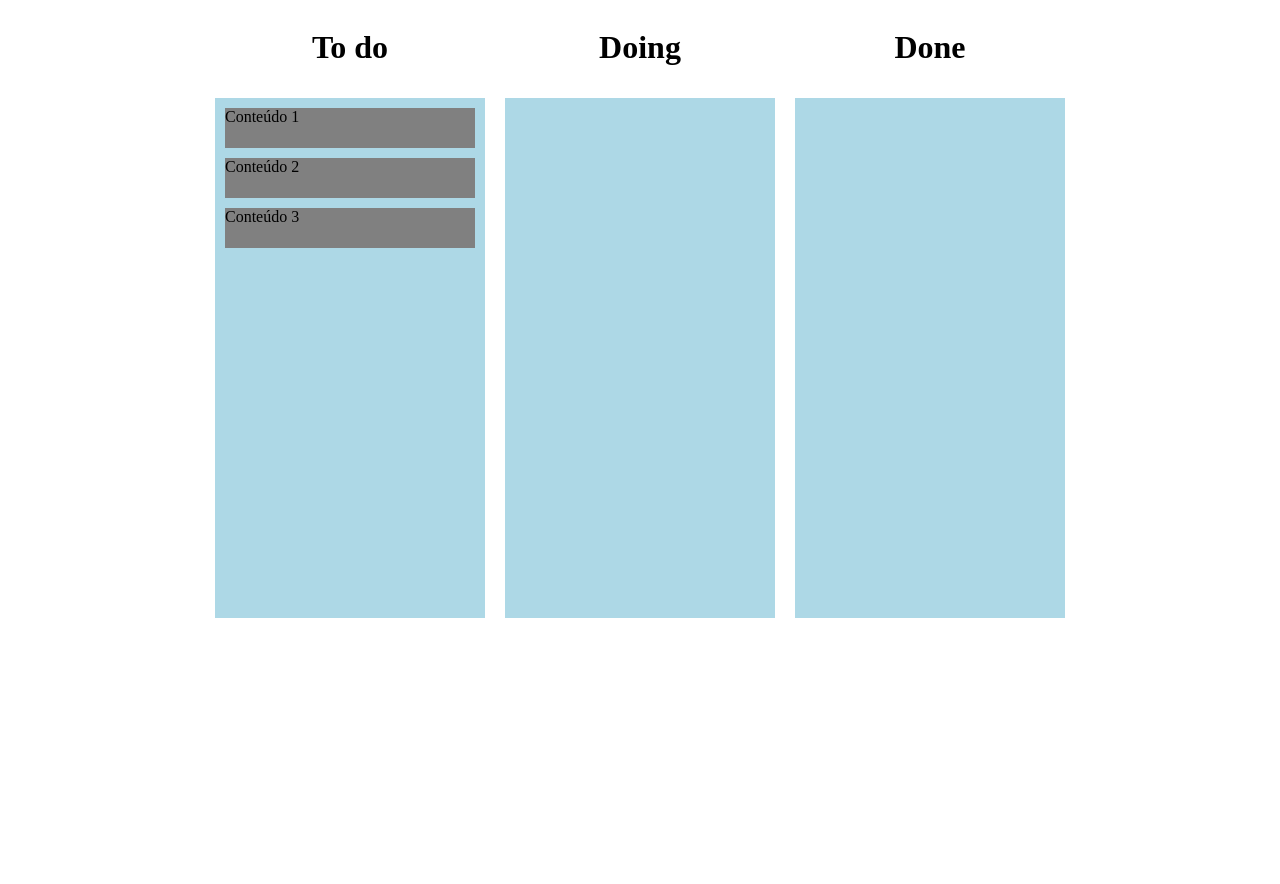
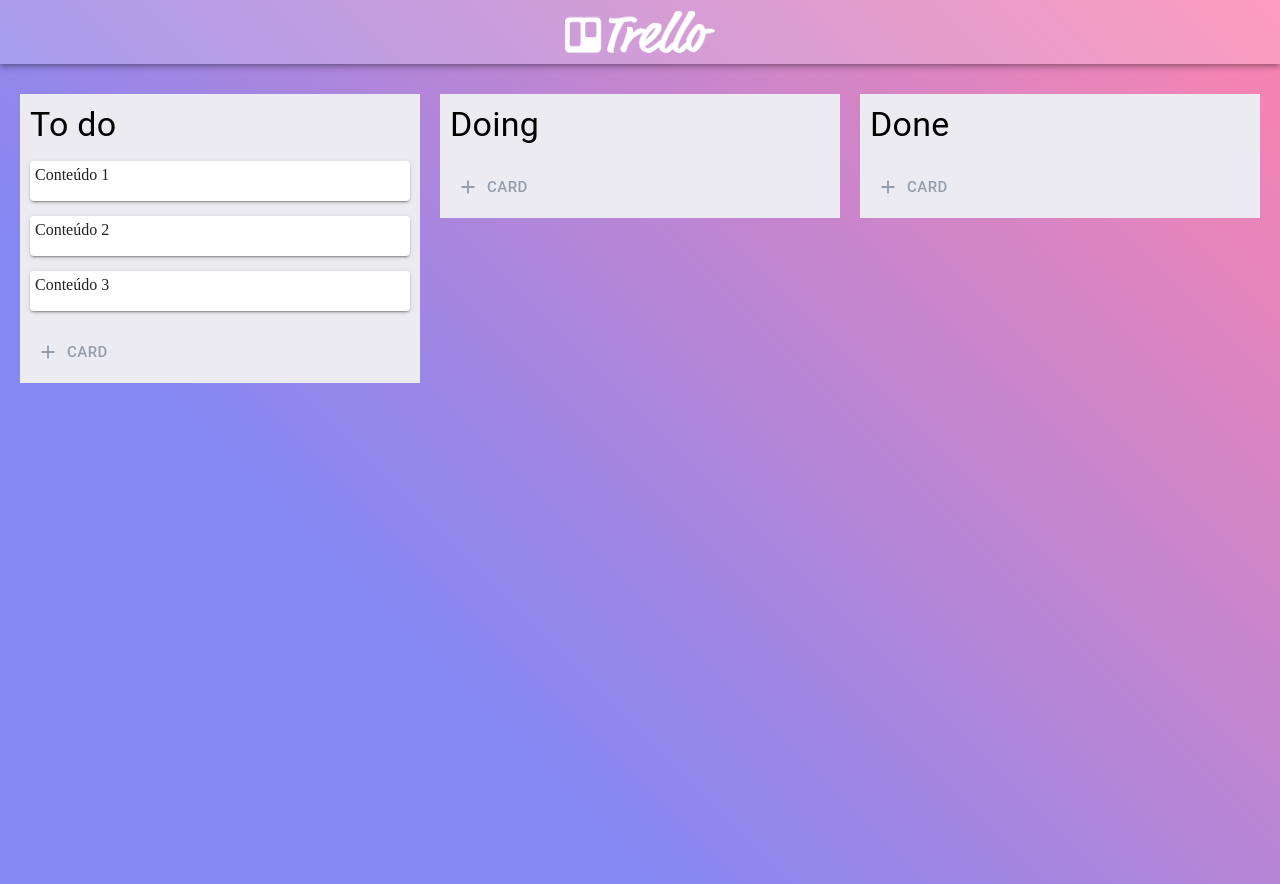
Before and after one commit to Darlan0307/Projects, a React (Vite) app in the folder trello-clone/: page / in a window 1280 px wide. Before the commit the page ends 800 px from the top, so only its background shows below. Built offline with nearby package versions, Linux system fonts and the light colour scheme.

Commit message:
Design do clone quase pronto

```diff
--- a/trello-clone/package.json
+++ b/trello-clone/package.json
@@ -10,6 +10,10 @@
     "preview": "vite preview"
   },
   "dependencies": {
+    "@emotion/react": "^11.11.1",
+    "@emotion/styled": "^11.11.0",
+    "@mui/icons-material": "^5.14.16",
+    "@mui/material": "^5.14.16",
     "react": "^17.0.2",
     "react-beautiful-dnd": "^13.1.1",
     "react-dom": "^17.0.2"
--- a/trello-clone/src/App.jsx
+++ b/trello-clone/src/App.jsx
@@ -1,8 +1,11 @@
 
+import { Box, Button, Paper, Typography } from "@mui/material";
 import { useState } from "react";
 import { DragDropContext } from "react-beautiful-dnd";
 import { Droppable } from "react-beautiful-dnd";
 import { Draggable } from "react-beautiful-dnd";
+import NavBar from "./components/NavBar";
+import AddIcon from '@mui/icons-material/Add';
 
 const inicialItems = [
   { id: "111", content: "Conteúdo 1" },
@@ -79,41 +82,53 @@
   };
 
   return (
-    <div style={{ display: "flex", justifyContent: "center" }}>
+    <Box style={{ backgroundImage: "linear-gradient(45deg,#8587f3 30%,#fd84ae 100%)" }}>
+    <NavBar/>
+    <Box display="flex" justifyContent="center" height="100vh" >
       <DragDropContext onDragEnd={onDragEnd}>
         {columns.map((column) => (
-          <div style={{ display: "flex", flexDirection: "column", alignItems: "center" }}>
-            <h1>{column.name}</h1>
+          <Box style={{ display: "flex", flexDirection: "column", alignItems: "center" }}>
+
             <Droppable droppableId={column.id} key={column.id}>
               {(provided) => (
-                <div ref={provided.innerRef} style={{ backgroundColor: "lightblue", width: 250, height: 500, padding: 10, margin: 10 }}>
+                <Box style={{ backgroundColor: "#ebebf1", width: 400, height:"fit-content", padding: 10, margin: 10 }}>
+                  <Typography variant="h4">{column.name}</Typography>
+                  <Box ref={provided.innerRef} width="100%" height="100%">
+
+
                   {column.items.map((item, index) => (
                     <Draggable draggableId={item.id} index={index} key={item.id}>
                       {(provided) => (
-                        <div
+                        <Paper
+                          elevation={2}
                           {...provided.dragHandleProps}
                           {...provided.draggableProps}
                           ref={provided.innerRef}
                           style={{
-                            backgroundColor: "gray",
                             height: 40,
-                            marginBottom: 10,
+                            marginTop: 15,
+                            padding: 5,
                             ...provided.draggableProps.style,
                           }}
                         >
                           {item.content}
-                        </div>
+                        </Paper>
                       )}
                     </Draggable>
                   ))}
                   {provided.placeholder}
-                </div>
+                  <Button sx={{ marginTop: "20px", color:"#959dab" }} size="large" startIcon={<AddIcon />}>
+  CARD
+</Button>
+                  </Box>
+                </Box>
               )}
             </Droppable>
-          </div>
+          </Box>
         ))}
       </DragDropContext>
-    </div>
+    </Box>
+    </Box>
   );
 }
 
--- /dev/null
+++ b/trello-clone/src/components/NavBar/index.jsx
@@ -0,0 +1,36 @@
+import * as React from 'react';
+import AppBar from '@mui/material/AppBar';
+import Box from '@mui/material/Box';
+import Toolbar from '@mui/material/Toolbar';
+import Typography from '@mui/material/Typography';
+import Button from '@mui/material/Button';
+import IconButton from '@mui/material/IconButton';
+import MenuIcon from '@mui/icons-material/Menu';
+
+export default function NavBar() {
+  return (
+    <Box sx={{ flexGrow: 1, marginBottom:"20px" }}>
+      <AppBar position="static" sx={{ backgroundColor: "#ffffff31" }}>
+        <Toolbar>
+            <Box display="flex" justifyContent="center" width="100%">
+
+                <Box component="img" width="150px" src="/assets/trello-logo.png"/>
+            </Box>
+          {/* <IconButton
+            size="large"
+            edge="start"
+            color="inherit"
+            aria-label="menu"
+            sx={{ mr: 2 }}
+          >
+            <MenuIcon />
+          </IconButton> */}
+          {/* <Typography variant="h6" component="div" sx={{ flexGrow: 1 }}>
+            News
+          </Typography> */}
+          {/* <Button color="inherit">Login</Button> */}
+        </Toolbar>
+      </AppBar>
+    </Box>
+  );
+}
--- a/trello-clone/src/index.css
+++ b/trello-clone/src/index.css
@@ -0,0 +1,5 @@
+*{
+    margin: 0;
+    padding: 0;
+    box-sizing: border-box;
+}
```
Also changed, not shown: trello-clone/public/assets/trello-logo.png (added), 1 other file (tests, documents, lock files or other folders).
